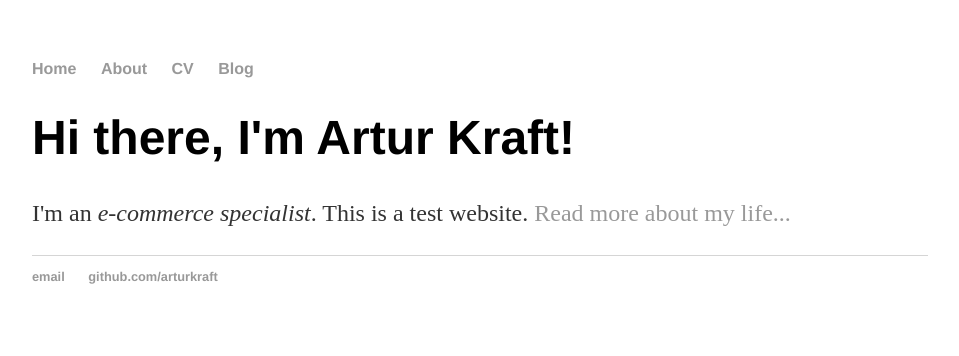
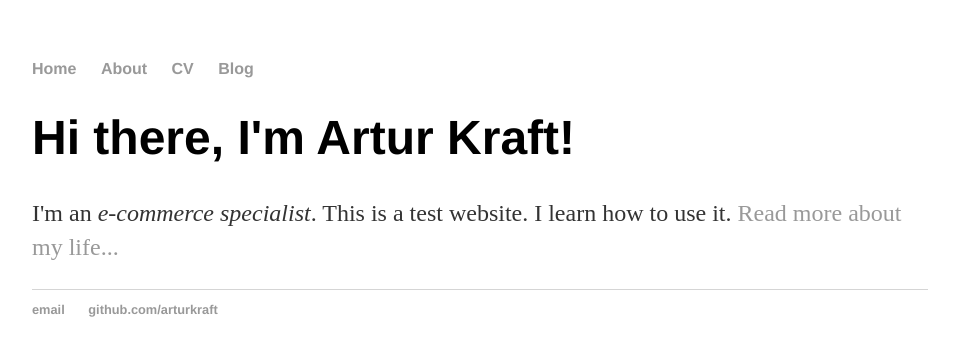
Before and after one commit to arturkraft/arturkraft.github.io, a Jekyll site: the page built from index.html, in a window 1280 px wide. Shown: the top 356 px of the page, without its empty margins (160-1119 px from the left). Built offline with Jekyll 4.4.1, drawn with Linux system fonts in a browser that asks for light colours.

Commit message:
added more text

```diff
--- a/index.html
+++ b/index.html
@@ -4,5 +4,5 @@ title: Artur Kraft, e-commerce specialist
 ---
 <div class="blurb">
 	<h1>Hi there, I'm Artur Kraft!</h1>
-	<p>I'm an <em>e-commerce specialist</em>. This is a test website. <a href="/about">Read more about my life...</a></p>
+	<p>I'm an <em>e-commerce specialist</em>. This is a test website. I learn how to use it. <a href="/about/">Read more about my life...</a></p>
 </div><!-- /.blurb -->
```
